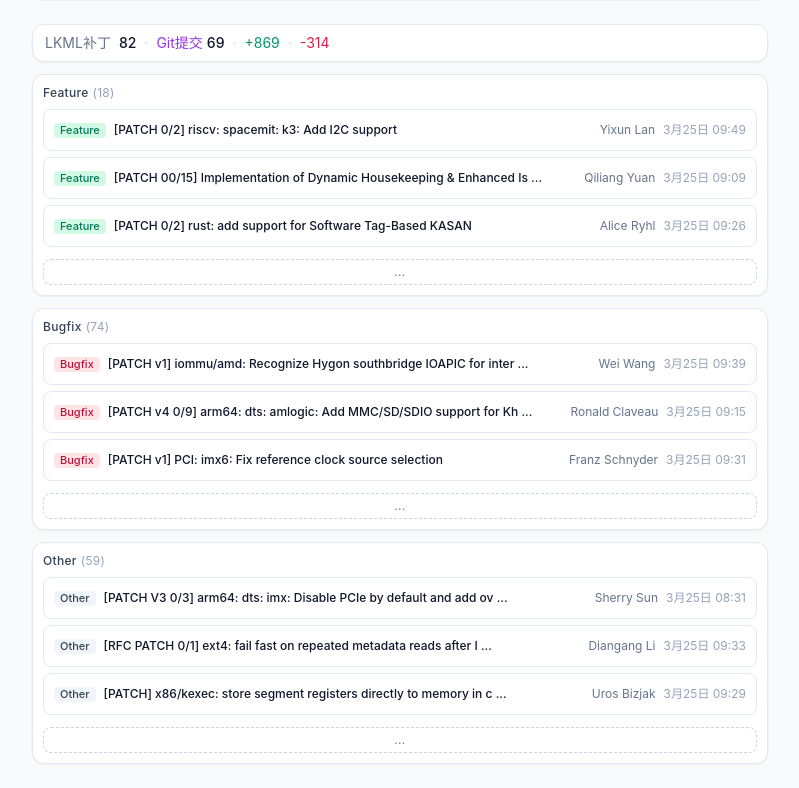
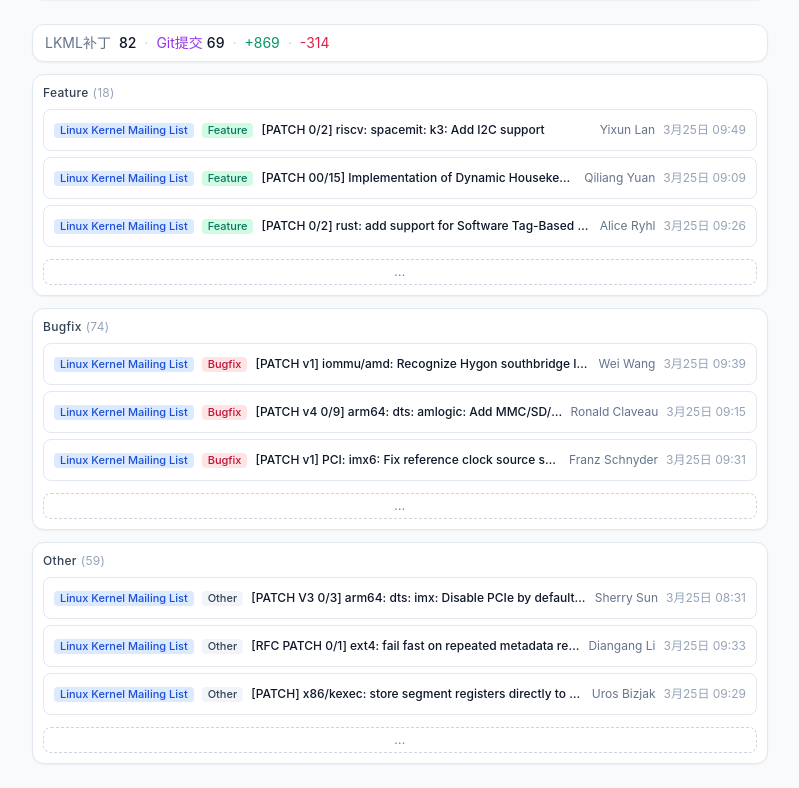
Before and after one commit to zouyipeng/openEyes, a Next.js app: page / in a window 1280 px wide. Shown: the part 1058-1846 px from the top of the page, without its empty margins (240-1039 px from the left). Built offline with nearby package versions, Linux system fonts and the light colour scheme.

Commit message:
feat: 在卡片上显示信息源名称

```diff
--- a/src/components/LKMLPatchCard.tsx
+++ b/src/components/LKMLPatchCard.tsx
@@ -108,7 +108,10 @@ function LKMLPatchCardInner({ article, isJumpHighlighted = false }: LKMLPatchCar
       >
         <div className="min-w-0 flex flex-col sm:flex-row sm:items-center gap-1 sm:gap-2 text-[12px] leading-5">
           <div className="flex items-center gap-2 min-w-0 flex-1">
-            <span className="px-1.5 py-0.5 rounded text-[11px] leading-none font-medium flex-shrink-0 bg-purple-100 text-purple-700">
+            <span className="px-1.5 py-0.5 rounded text-[11px] leading-none font-medium flex-shrink-0 bg-purple-100 text-purple-700" title={article.sourceName}>
+              {article.sourceName}
+            </span>
+            <span className="px-1.5 py-0.5 rounded text-[11px] leading-none font-medium flex-shrink-0 bg-slate-100 text-slate-600">
               {gitCommit.shortHash}
             </span>
             <span
@@ -188,6 +191,9 @@ function LKMLPatchCardInner({ article, isJumpHighlighted = false }: LKMLPatchCar
     >
       <div className="min-w-0 flex flex-col sm:flex-row sm:items-center gap-1 sm:gap-2 text-[12px] leading-5">
         <div className="flex items-center gap-2 min-w-0 flex-1">
+          <span className="px-1.5 py-0.5 rounded text-[11px] leading-none font-medium flex-shrink-0 bg-blue-100 text-blue-700" title={article.sourceName}>
+            {article.sourceName}
+          </span>
           <span
             className={`px-1.5 py-0.5 rounded text-[11px] leading-none font-medium flex-shrink-0 ${typeColor[patch.type] || typeColor.other}`}
           >
```
Also changed, not shown: 1 other file (tests, documents, lock files or other folders).
